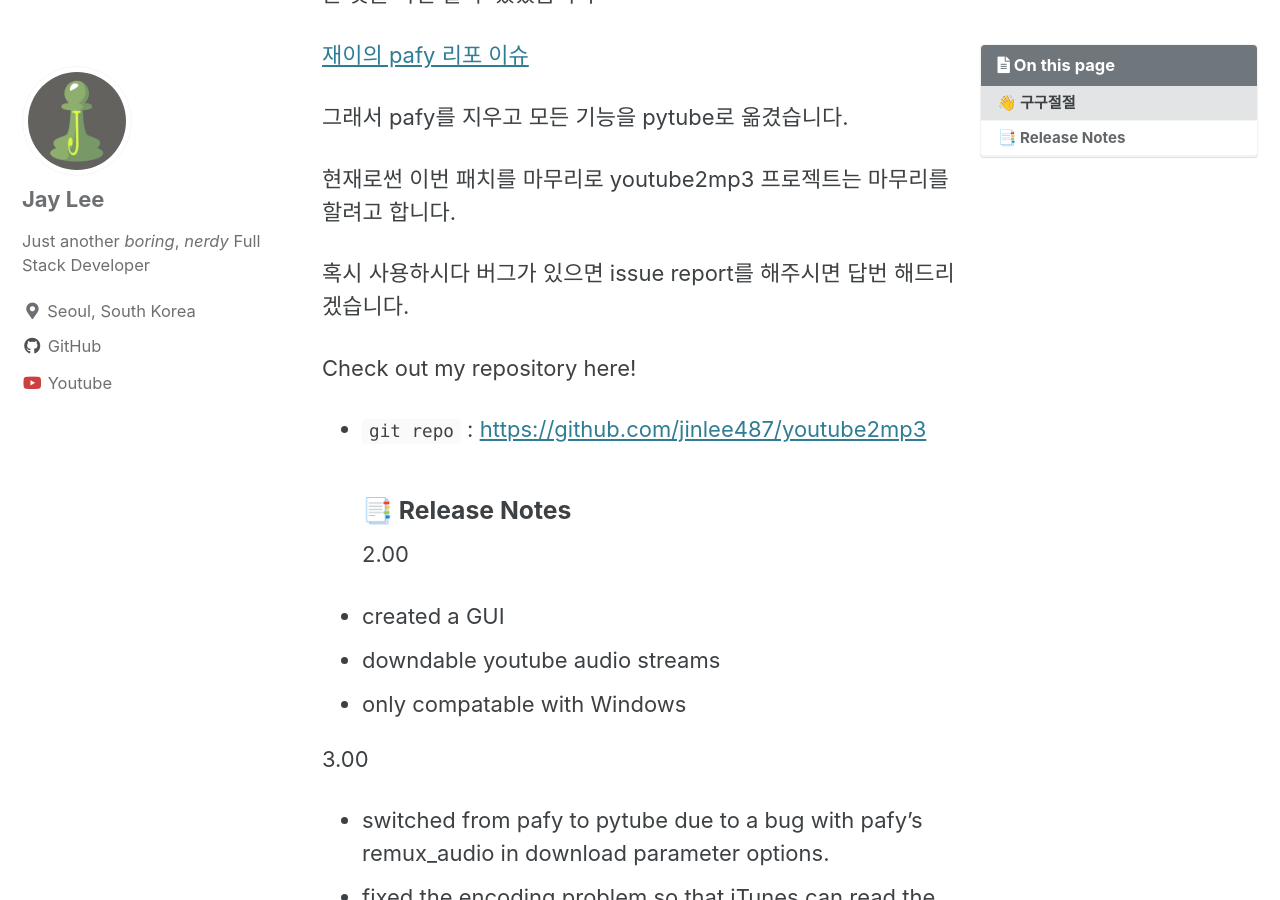
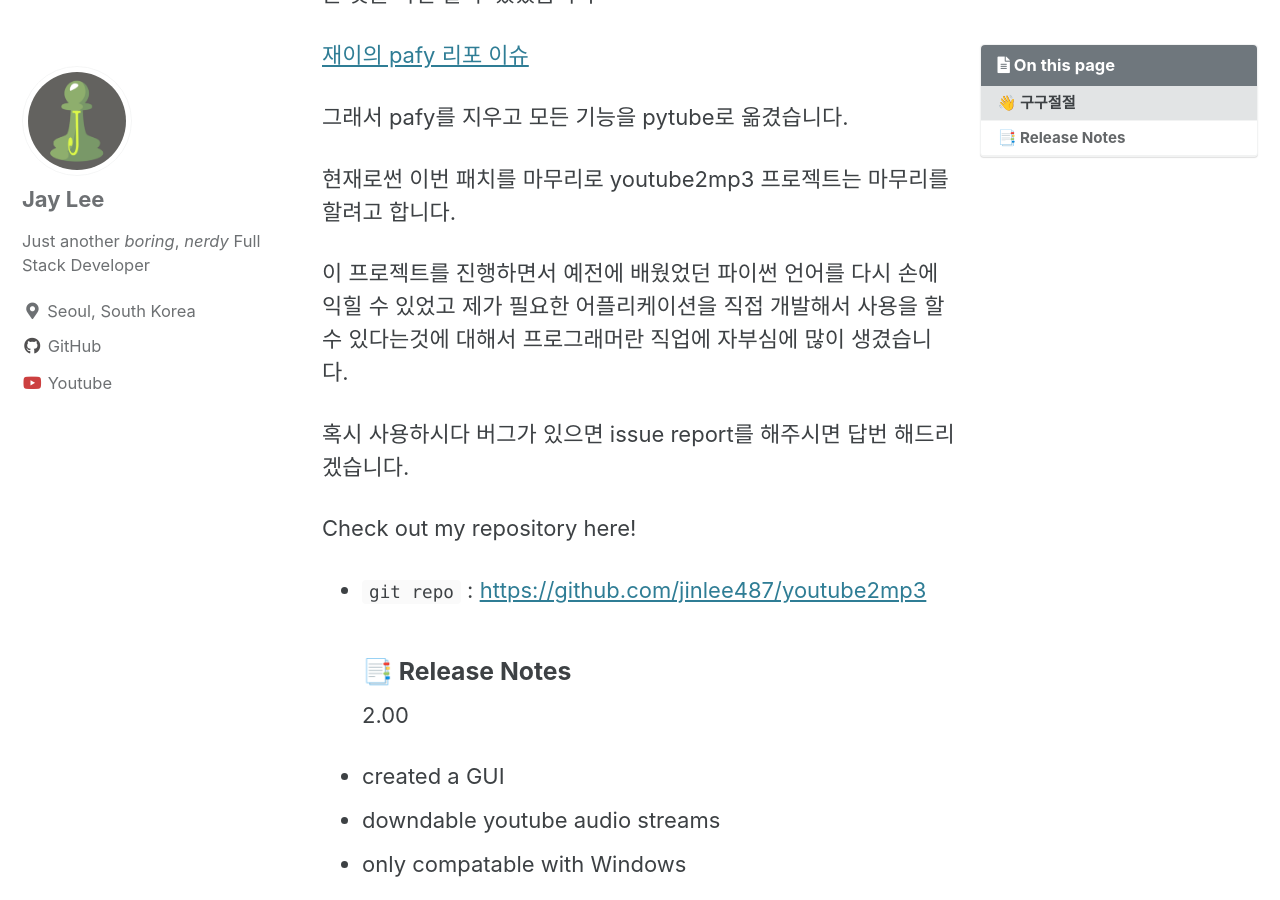
Before and after one commit to jinlee487/jinlee487.github.io, a Jekyll site: the page built from _posts/2021-06-08-portfolio-python-custom-script-youtube2mp3-fourth.md, in a window 1280 px wide and 900 px high, scrolled down 576 px. Built offline with Jekyll 4.4.1, drawn with Linux system fonts in a browser that asks for light colours; cached includes are drawn as plain includes; comment, search, counter and statistics services are not loaded.

Commit message:
youtube2mp3 프로젝트 포스팅 4

```diff
--- a/_posts/2021-06-08-portfolio-python-custom-script-youtube2mp3-fourth.md
+++ b/_posts/2021-06-08-portfolio-python-custom-script-youtube2mp3-fourth.md
@@ -27,6 +27,8 @@
 그래서 pafy를 지우고 모든 기능을 pytube로 옮겼습니다.
 
 현재로썬 이번 패치를 마무리로 youtube2mp3 프로젝트는 마무리를 할려고 합니다.
+
+이 프로젝트를 진행하면서 예전에 배웠었던 파이썬 언어를 다시 손에 익힐 수 있었고 제가 필요한 어플리케이션을 직접 개발해서 사용을 할 수 있다는것에 대해서 프로그래머란 직업에 자부심에 많이 생겼습니다.
 
 혹시 사용하시다 버그가 있으면 issue report를 해주시면 답번 해드리겠습니다.
 
```
